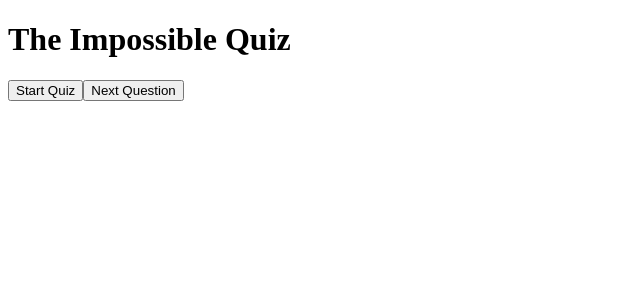
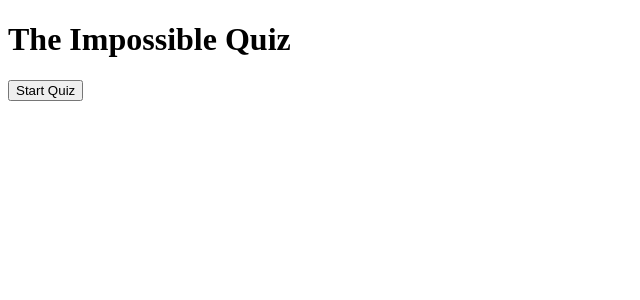
Before and after one commit to EvaRoets/the-impossible-quiz-2, a React (Create React App) app: page / in a window 1280 px wide. Shown: the top 300 px of the page, without its empty margins (0-640 px from the left). Built offline with nearby package versions, Linux system fonts and the light colour scheme.

Commit message:
Set conditions to display next question button

```diff
--- a/src/App.tsx
+++ b/src/App.tsx
@@ -60,10 +60,10 @@ const App = () => {
             ) : null
             }
 
-            {!gameOver ? <p className="score">Score:</p>: null}
-            {loading ? <p>Questions loading...</p>: null}
+            {!gameOver ? <p className="score">Score:</p> : null}
+            {loading && <p>Questions loading...</p>}
 
-            {!loading || !gameOver && (
+            {!loading && !gameOver && (
                 <QuestionCard
                     // update props ~ function arguments with states
                     questionNum={number + 1}
@@ -75,8 +75,11 @@ const App = () => {
                 />
             )}
 
+            {!gameOver && !loading && playerAnswers.length === number + 1 && number !== 9 ? (
+                <button className="next" onClick={nextQuestion}>Next Question</button>
 
-            <button className="next" onClick={nextQuestion}>Next Question</button>
+            ): null}
+
         </div>
     );
 }
```
Lines whose indentation alone changed are shown as unchanged.
